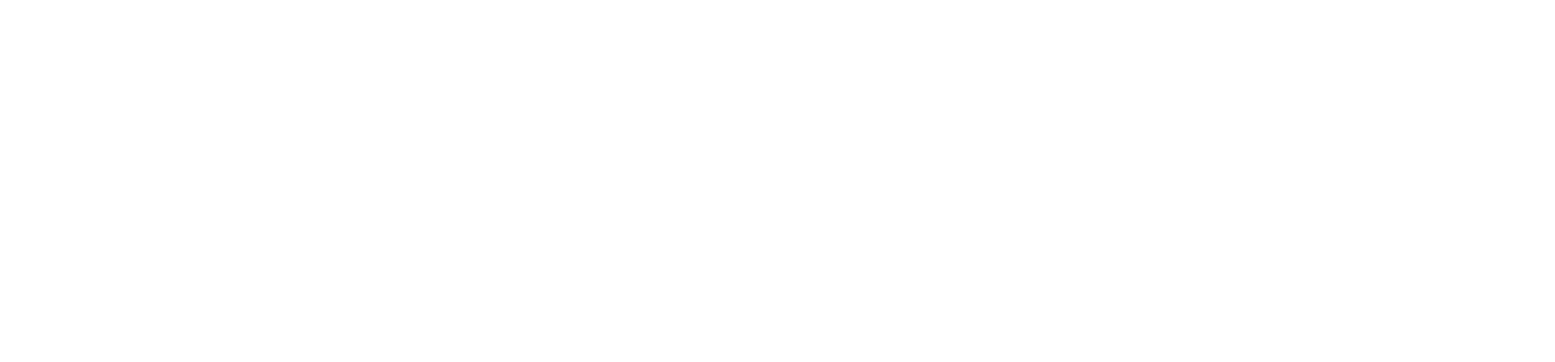
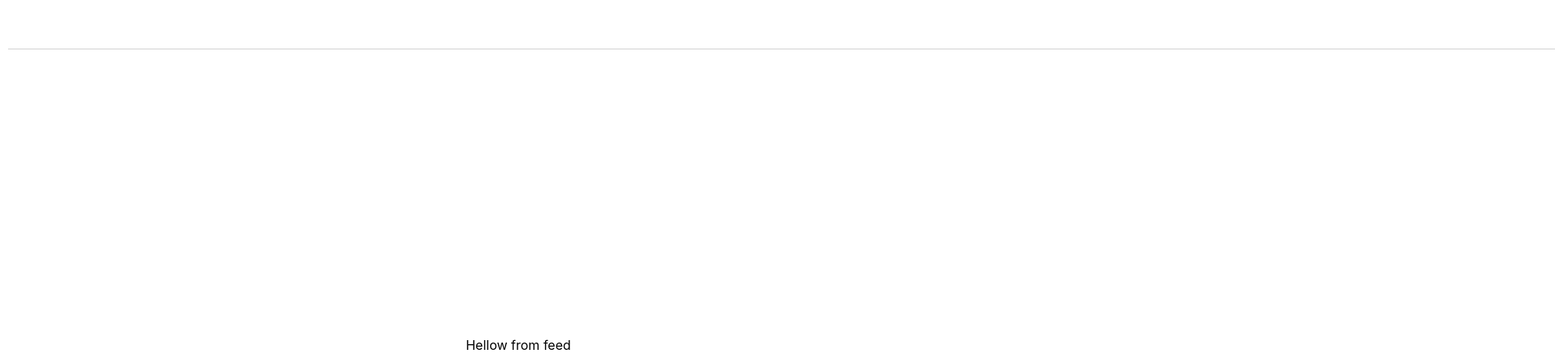
Before and after one commit to PiyumalNipuna60/Face-book-clone, a React (Create React App) app in the folder fb-clone/: page / in a window 1280 px wide. Shown: the part 329-776 px from the top of the page at 81% size, 1920 px wide, since content can reach past the window. Built offline with nearby package versions, Linux system fonts and the light colour scheme.

Commit message:
add  content

```diff
--- a/fb-clone/src/App.js
+++ b/fb-clone/src/App.js
@@ -1,4 +1,5 @@
 import './App.css';
+import Feed from './component/feed/Feed';
 import Header from './component/header/Header';
 import SideBar from './component/sideBar/SideBar';
 
@@ -7,7 +8,8 @@
   return (
     <div className="App">
       <Header />
-      {/* <SideBar /> */}
+      <SideBar />
+      <Feed />
     </div>
   );
 }
--- a/fb-clone/src/component/sideBar/SideBar.js
+++ b/fb-clone/src/component/sideBar/SideBar.js
@@ -1,5 +1,5 @@
 import React from 'react'
-import SideBarRow from '../sideBarRow/SideBarRow';
+import SidebarRow from '../sideBarRow/SideBarRow';
 import './SideBar.css';
 
 function SideBar() {
--- a/fb-clone/src/component/sideBarRow/SideBarRow.js
+++ b/fb-clone/src/component/sideBarRow/SideBarRow.js
@@ -1,7 +1,7 @@
 import React from 'react'
 import './SideBarRow.css';
 
-function SideBarRow({src,url,title}) {
+function SideBarRow({}) {
   return (
     <div className='sideBarRow'>
 
```
